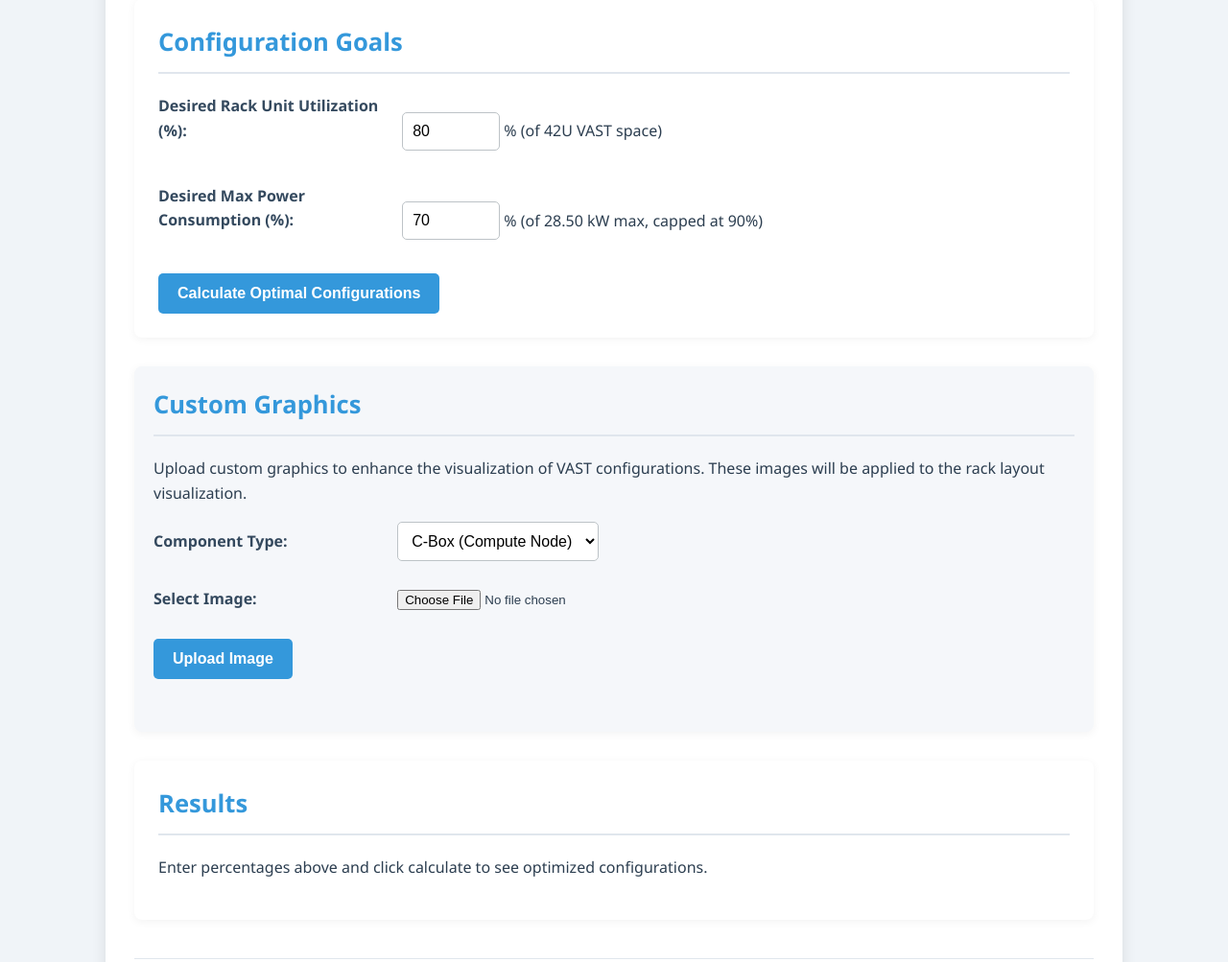
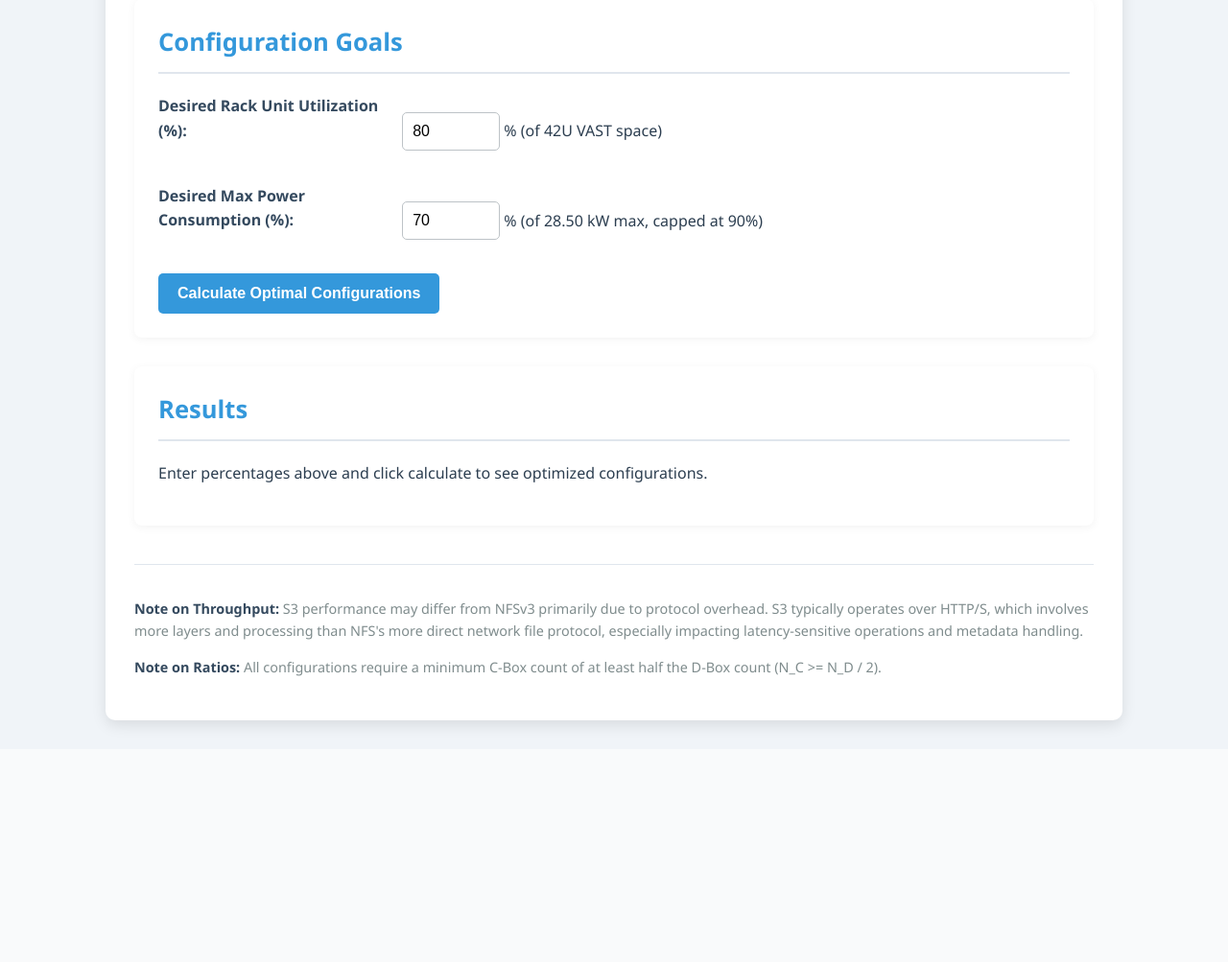
Before and after one commit to fgshepherd/vast-configuration-advisor, a Flask app: page / in a window 1280 px wide. Shown: the part 599-1602 px from the top of the page at 96% size. After the commit the page ends 1363 px from the top, so only its background shows below. Run offline with Flask 3, Linux system fonts and the light colour scheme.

Commit message:
Remove image upload functionality and fix calculate button

```diff
--- a/app.py
+++ b/app.py
@@ -1,9 +1,5 @@
-from flask import Flask, request, jsonify, render_template, url_for, send_from_directory
+from flask import Flask, request, jsonify, render_template
 import math
-import os
-
-# Define constants for paths and directories
-STATIC_IMAGES_DIR = 'static/images'
 
 # Initialize Flask application with static folder configuration
 app = Flask(__name__, static_url_path='/static', static_folder='static')
@@ -225,29 +221,8 @@ def handle_calculate():
 # --- Frontend Routes ---
 @app.route('/')
 def index():
+    """Render the main application page"""
     return render_template('index.html')
-
-@app.route('/upload-image', methods=['POST'])
-def upload_image():
-    """Handle image uploads for VAST configuration visualizations"""
-    if 'image' not in request.files:
-        return jsonify({'error': 'No image part in the request'}), 400
-
-    file = request.files['image']
-    if file.filename == '':
-        return jsonify({'error': 'No image selected for uploading'}), 400
-
-    # Check if the static/images directory exists, create if not
-    if not os.path.exists(STATIC_IMAGES_DIR):
-        os.makedirs(STATIC_IMAGES_DIR)
-
-    # Save the uploaded file
-    image_path = os.path.join(STATIC_IMAGES_DIR, file.filename)
-    file.save(image_path)
-
-    # Return the URL for the saved image
-    image_url = url_for('static', filename=f'images/{file.filename}')
-    return jsonify({'success': True, 'image_url': image_url})
 
 # --- Run for Development ---
 if __name__ == '__main__':
--- a/templates/index.html
+++ b/templates/index.html
@@ -261,34 +261,7 @@
             box-shadow: 0 1px 2px rgba(0,0,0,0.2);
         }
 
-        /* Upload section styling */
-        .upload-section {
-            background-color: #f5f7fa;
-            padding: 20px;
-            border-radius: 8px;
-            margin-top: 20px;
-        }
-        #uploadStatus {
-            margin-top: 15px;
-            padding: 10px;
-            border-radius: 5px;
-        }
-        #uploadStatus .success-message {
-            color: #27ae60;
-            font-weight: bold;
-            background-color: #e8f8f5;
-            padding: 10px;
-            border-radius: 5px;
-            display: block;
-        }
-        #uploadStatus .error-message {
-            color: #e74c3c;
-            font-weight: bold;
-            background-color: #fdedec;
-            padding: 10px;
-            border-radius: 5px;
-            display: block;
-        }
+
 
         /* Footer styling */
         .footer-note {
@@ -334,27 +307,7 @@
             <button id="calculateButton">Calculate Optimal Configurations</button>
         </div>
 
-        <div class="input-section upload-section">
-            <h2>Custom Graphics</h2>
-            <p>Upload custom graphics to enhance the visualization of VAST configurations. These images will be applied to the rack layout visualization.</p>
-            <form id="imageUploadForm" enctype="multipart/form-data">
-                <div class="form-group">
-                    <label for="componentType">Component Type:</label>
-                    <select id="componentType" name="componentType">
-                        <option value="c-box">C-Box (Compute Node)</option>
-                        <option value="d-box">D-Box (Storage Node)</option>
-                        <option value="switch">Network Switch</option>
-                        <option value="rack">Rack Background</option>
-                    </select>
-                </div>
-                <div class="form-group">
-                    <label for="imageFile">Select Image:</label>
-                    <input type="file" id="imageFile" name="image" accept="image/*">
-                </div>
-                <button type="submit" id="uploadButton">Upload Image</button>
-            </form>
-            <div id="uploadStatus"></div>
-        </div>
+
 
         <div class="results-section" id="results">
             <h2>Results</h2>
@@ -369,8 +322,16 @@
     </div>
 
     <script>
+        // Get the calculate button and results container
         const calculateButton = document.getElementById('calculateButton');
         const resultsDiv = document.getElementById('results');
+
+        // Make sure the button is properly initialized
+        if (!calculateButton) {
+            console.error('Calculate button not found!');
+        } else {
+            console.log('Calculate button initialized');
+        }
 
         function formatResultBlock(title, configData) {
             // Configuration descriptions
@@ -504,104 +465,7 @@ Actual kW: ${metrics.total_kw} / 28.50 kW (${(metrics.total_kw / 28.50 * 100).to
 
         calculateButton.addEventListener('click', calculateAndDisplay);
 
-        // Handle image uploads
-        const imageUploadForm = document.getElementById('imageUploadForm');
-        const uploadStatus = document.getElementById('uploadStatus');
-        const componentTypeSelect = document.getElementById('componentType');
 
-        // Store uploaded image URLs by component type
-        const customImages = {
-            'c-box': null,
-            'd-box': null,
-            'switch': null,
-            'rack': null
-        };
-
-        imageUploadForm.addEventListener('submit', async function(event) {
-            event.preventDefault();
-
-            const fileInput = document.getElementById('imageFile');
-            const componentType = componentTypeSelect.value;
-
-            if (!fileInput.files.length) {
-                uploadStatus.innerHTML = '<span class="error-message">Please select an image file</span>';
-                return;
-            }
-
-            const formData = new FormData();
-            formData.append('image', fileInput.files[0]);
-            formData.append('componentType', componentType);
-
-            uploadStatus.innerHTML = '<p>Uploading...</p>';
-
-            try {
-                const response = await fetch('/upload-image', {
-                    method: 'POST',
-                    body: formData
-                });
-
-                if (!response.ok) {
-                    throw new Error(`HTTP error! status: ${response.status}`);
-                }
-
-                const result = await response.json();
-
-                if (result.success) {
-                    // Store the image URL for the selected component type
-                    customImages[componentType] = result.image_url;
-                    uploadStatus.innerHTML = `<p style="color: green;">Image uploaded successfully for ${componentType}!</p>`;
-
-                    // Update visualizations if results are already displayed
-                    updateVisualizations();
-                } else {
-                    uploadStatus.innerHTML = `<span class="error-message">${result.error || 'Upload failed'}</span>`;
-                }
-            } catch (error) {
-                console.error('Error uploading image:', error);
-                uploadStatus.innerHTML = `<span class="error-message">Error: ${error.message}</span>`;
-            }
-        });
-
-        // Function to update visualizations with custom images
-        function updateVisualizations() {
-            // Find all visualization containers
-            const visualizations = document.querySelectorAll('.visualization');
-
-            visualizations.forEach(viz => {
-                // Apply custom images to elements if they exist
-                if (customImages['c-box']) {
-                    const cBoxes = viz.querySelectorAll('.c-box');
-                    cBoxes.forEach(box => {
-                        box.style.backgroundImage = `url(${customImages['c-box']})`;
-                        box.style.backgroundSize = 'cover';
-                    });
-                }
-
-                if (customImages['d-box']) {
-                    const dBoxes = viz.querySelectorAll('.d-box');
-                    dBoxes.forEach(box => {
-                        box.style.backgroundImage = `url(${customImages['d-box']})`;
-                        box.style.backgroundSize = 'cover';
-                    });
-                }
-
-                if (customImages['switch']) {
-                    const switches = viz.querySelectorAll('.switch');
-                    switches.forEach(sw => {
-                        sw.style.backgroundImage = `url(${customImages['switch']})`;
-                        sw.style.backgroundSize = 'cover';
-                    });
-                }
-
-                if (customImages['rack']) {
-                    const rackContainer = viz.querySelector('.rack-container');
-                    if (rackContainer) {
-                        rackContainer.style.backgroundImage = `url(${customImages['rack']})`;
-                        rackContainer.style.backgroundSize = 'cover';
-                    }
-                }
-            });
-        }
 
         // Optional: Initial calculation on load
         // window.addEventListener('load', calculateAndDisplay);
```
